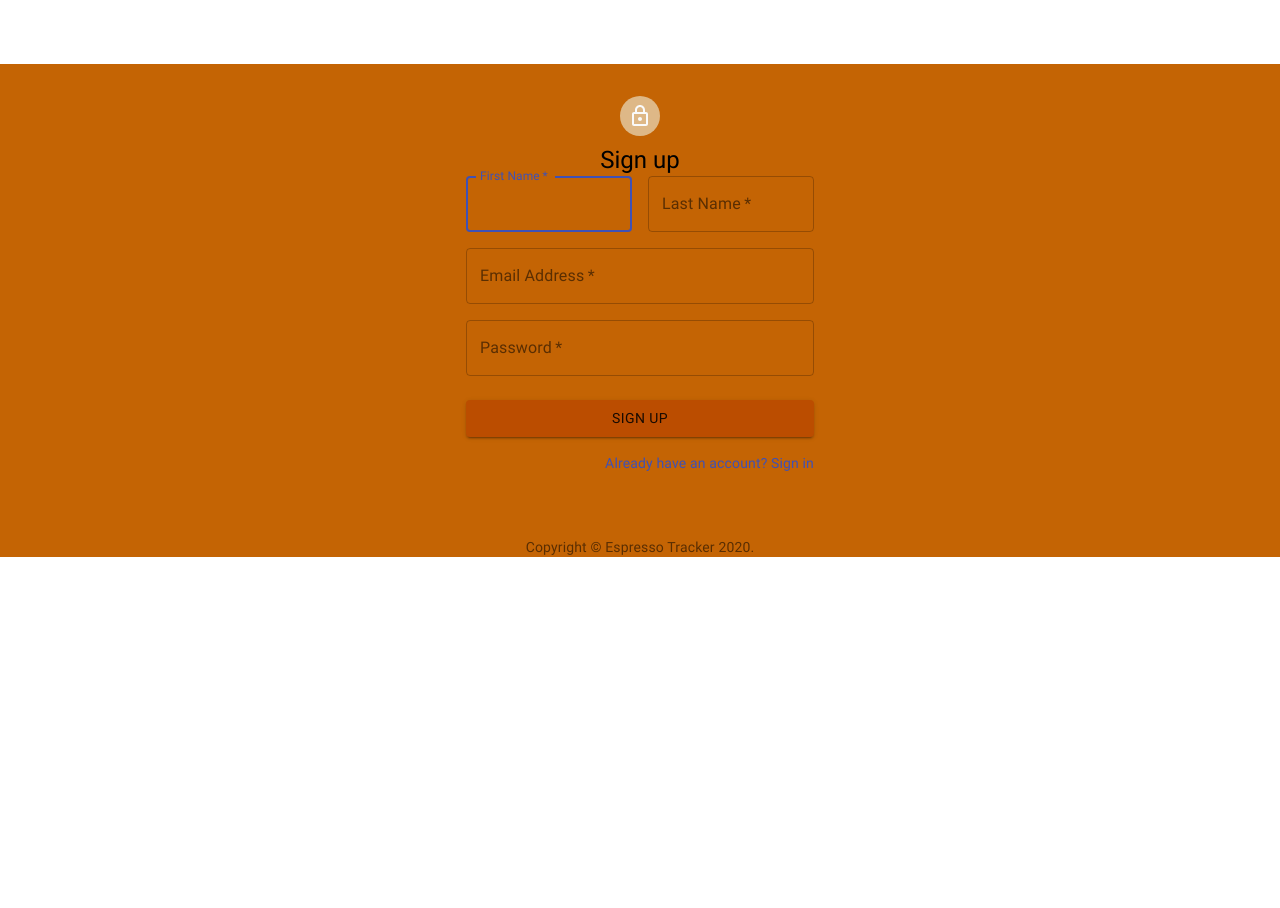
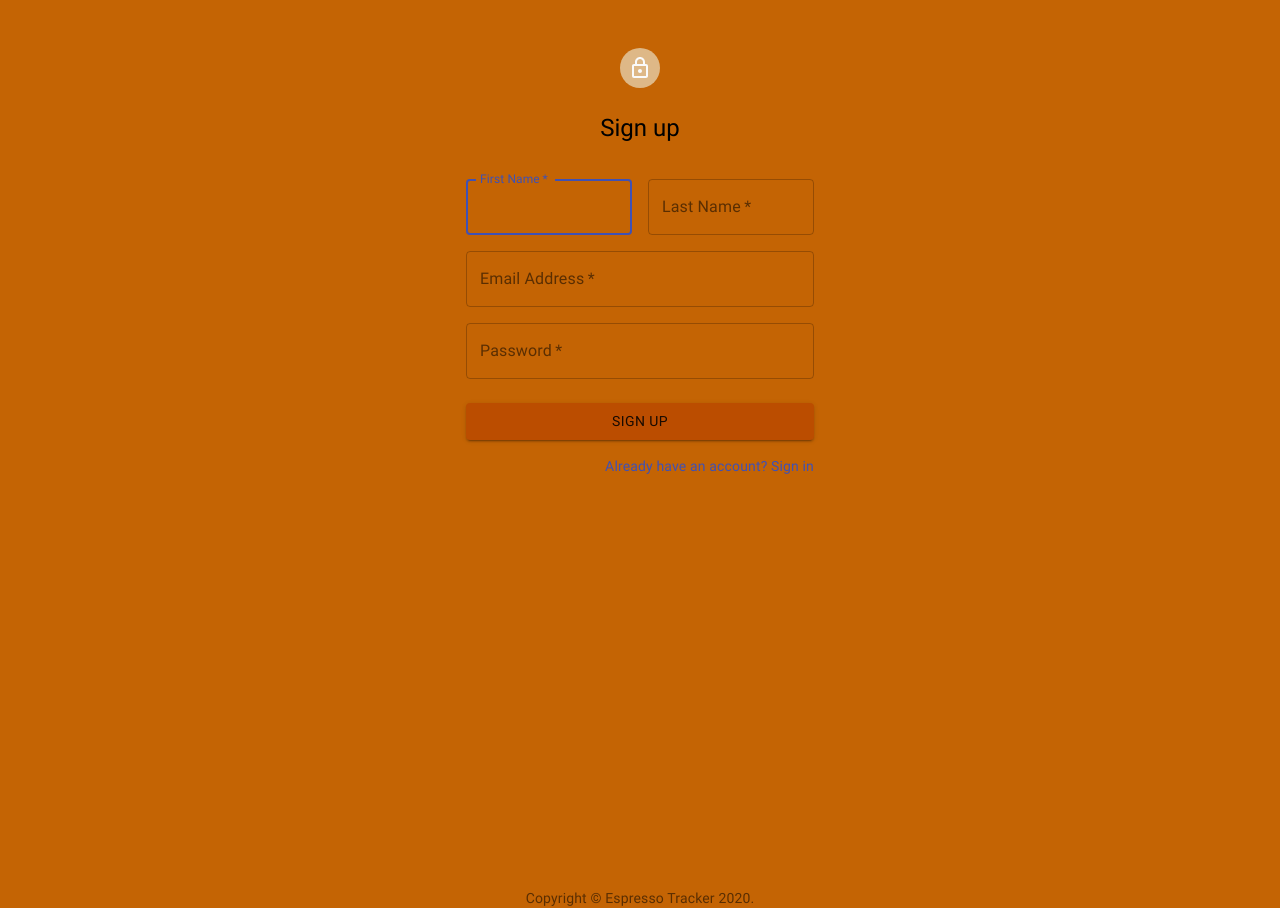
Before and after one commit to samueljmillward/espresso, a React (Create React App) app: page /register in a window 1280 px wide. Before the commit the page ends 800 px from the top, so only its background shows below. Built offline with nearby package versions, Linux system fonts and the light colour scheme.

Commit message:
Registry styling fix

```diff
--- a/src/pages/register.js
+++ b/src/pages/register.js
@@ -26,24 +26,26 @@ function Copyright() {
 
 const useStyles = makeStyles((theme) => ({
   paper: {
-    marginTop: theme.spacing(8),
+    height: '100vh',
     display: 'flex',
     flexDirection: 'column',
     alignItems: 'center',
-    background: '#c46404',
     padding: '24px',
   },
   avatar: {
-    margin: theme.spacing(1),
+    margin: theme.spacing(3),
     backgroundColor: 'burlywood',
   },
   form: {
     width: '100%',
-    marginTop: theme.spacing(3),
+    // marginTop: theme.spacing(3),
   },
   submit: {
     margin: theme.spacing(3, 0, 2),
     backgroundColor: '#bb4d00',
+  },
+  title: {
+    marginBottom: '2.2rem',
   },
 }));
 
@@ -53,12 +55,12 @@ export default function Register() {
   const onSubmit = (data) => console.log(data);
 
   return (
-    <Container component="main" maxWidth="xs">
+    <Container className={classes.contaienr} component="main" maxWidth="xs">
       <div className={classes.paper}>
         <Avatar className={classes.avatar}>
           <LockOutlinedIcon />
         </Avatar>
-        <Typography component="h1" variant="h5">
+        <Typography className={classes.title} component="h1" variant="h5">
           Sign up
         </Typography>
         <form className="form" onSubmit={handleSubmit(onSubmit)} noValidate>
```
